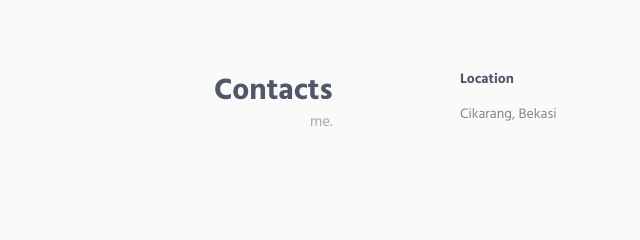
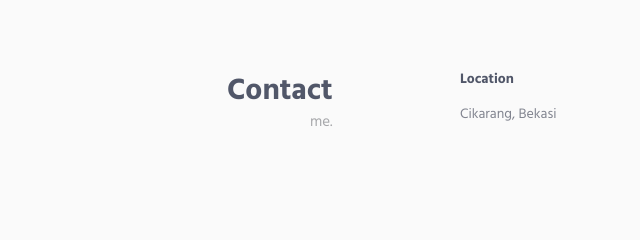
Before and after one commit to AkmalilhamSutopo/Akmalilham, a plain HTML site: page index.html in a window 1280 px wide. Shown: the part 2451-2691 px from the top of the page, 0-640 px from the left. Drawn offline with Linux system fonts and the light colour scheme.

Commit message:
Update index.html

```diff
--- a/index.html
+++ b/index.html
@@ -304,7 +304,7 @@
                     <div class="row">
                         <div class="col-sm-3 sm-margin-b-30">
                             <div class="text-right sm-text-left">
-                                <h2 class="margin-b-0">Contacts</h2>
+                                <h2 class="margin-b-0">Contact</h2>
                                 <p> me.</p>
                             </div>
                         </div>
```
